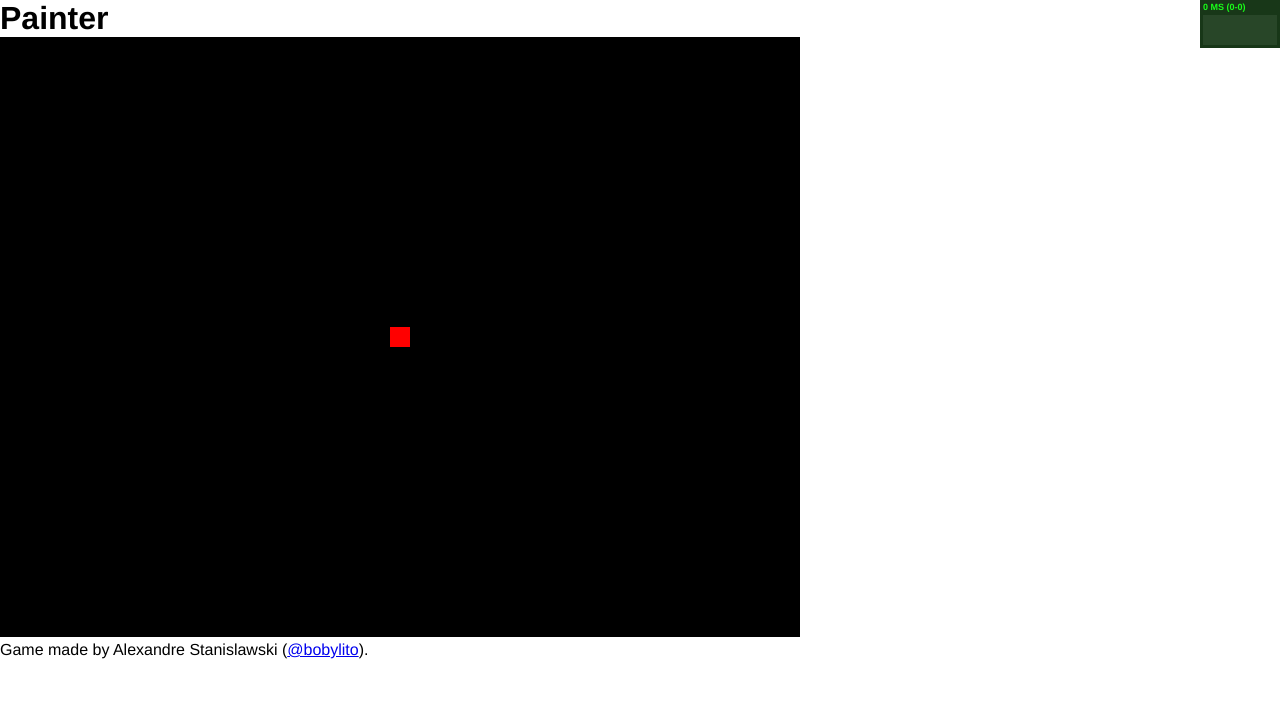
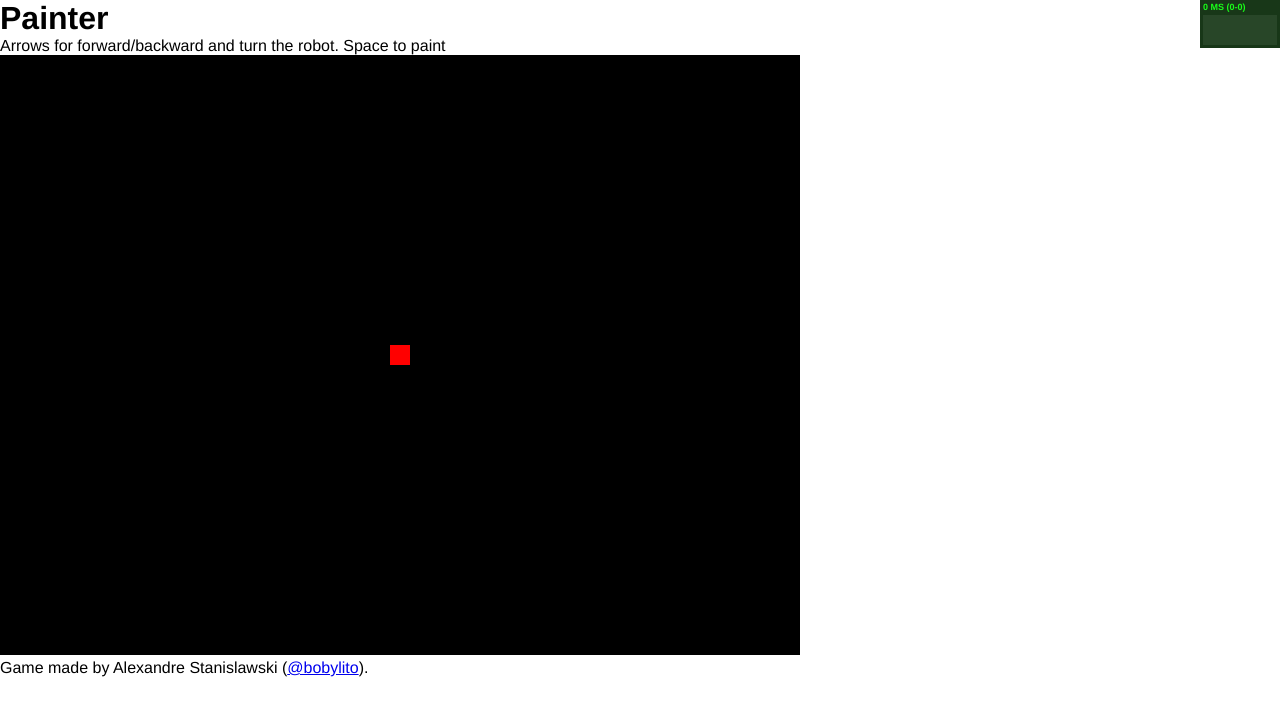
Before and after one commit to bobylito/painterGame, a plain HTML site: page index.html in a window 1280 px wide. Drawn offline with Linux system fonts and the light colour scheme.

Commit message:
Add some instructions

```diff
--- a/index.html
+++ b/index.html
@@ -10,6 +10,7 @@
 <body>
 <div id="principal">
 <h1>Painter</h1>
+<p>Arrows for forward/backward and turn the robot. Space to paint</p>
 <canvas id="scene" width="800" height="600"></canvas>
 <p>Game made by Alexandre Stanislawski (<a href="http://bobylito.me">@bobylito</a>).</p>
 </div>
```
